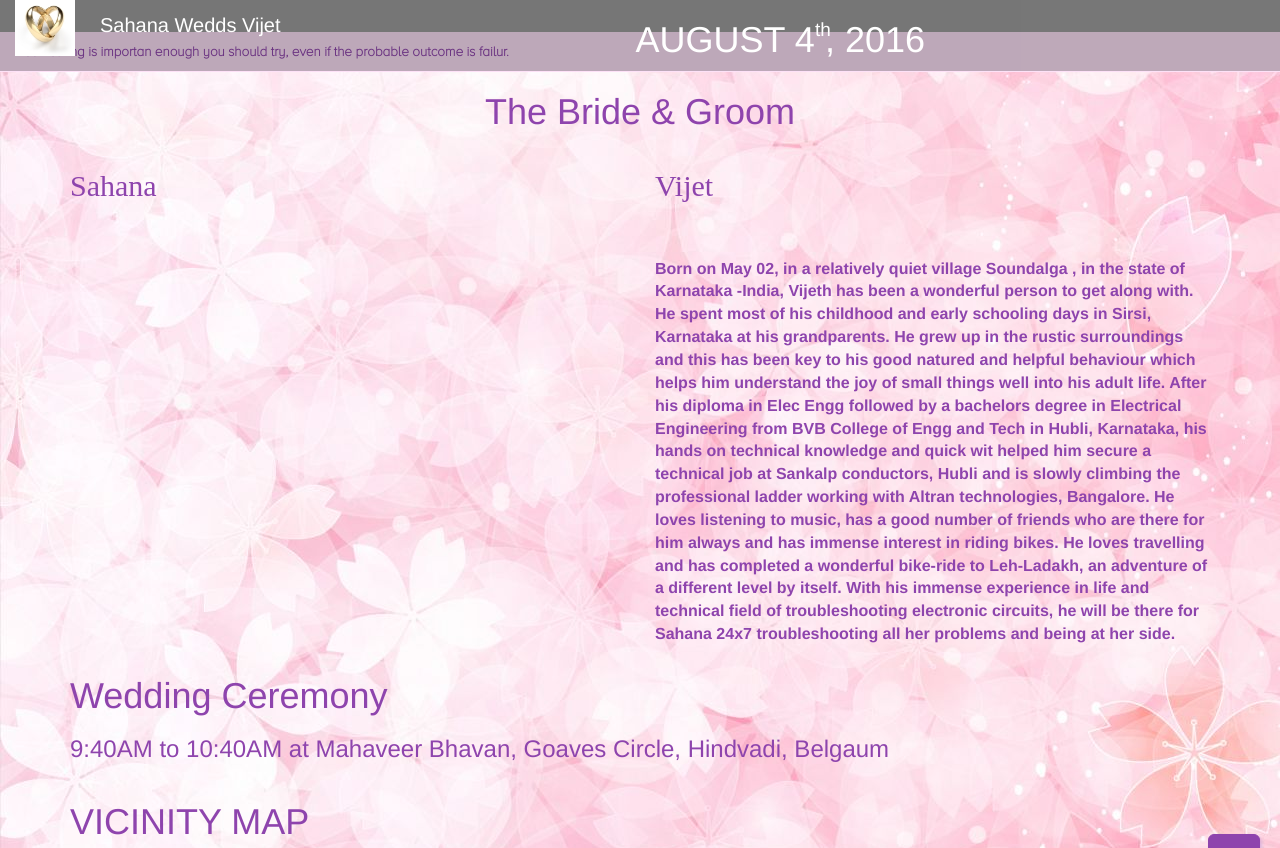
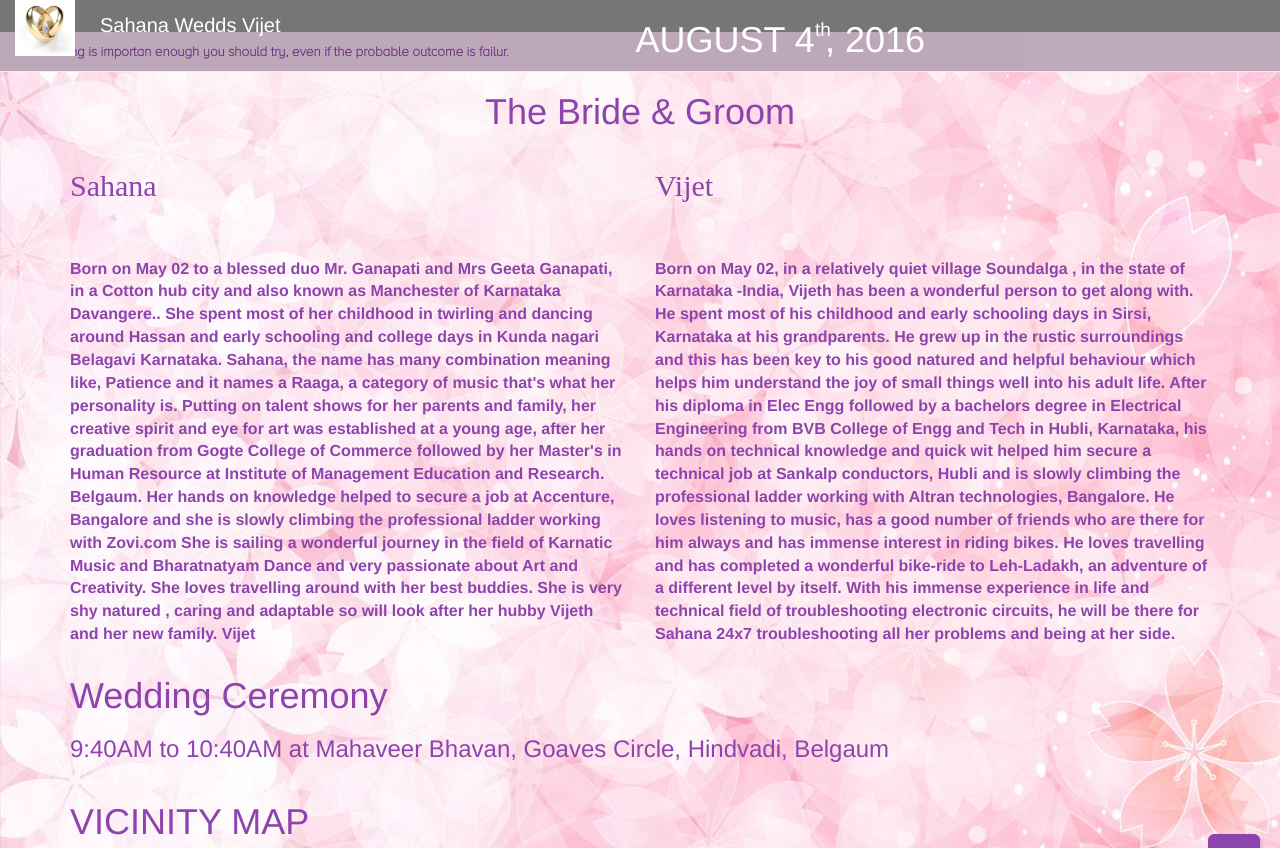
Before and after one commit to sahana-wedds-vijet/sahana-wedds-vijet.github.io, a Jekyll site: the page built from index.html, in a window 1280 px wide and 900 px high, scrolled down 692 px, cut to the strip 0-848 px from the top of the window. Built offline with Jekyll 4.4.1, drawn with Linux system fonts in a browser that asks for light colours; some web fonts are replaced.

Commit message:
Update featured.html
sahaana

```diff
--- a/_includes/featured.html
+++ b/_includes/featured.html
@@ -10,6 +10,13 @@
 				<div class='col-sm-6'>
 					<h2>Sahana</h2>
 					<p>
+						Born on May 02 to a blessed duo Mr. Ganapati and Mrs Geeta Ganapati,  in a Cotton hub city and also known as Manchester of Karnataka Davangere.. She spent most of her childhood in twirling and dancing around Hassan and early schooling and college days in Kunda nagari Belagavi Karnataka.
+Sahana, the name has many combination meaning like, Patience and it names  a Raaga, a category of music that's what her personality is. Putting on talent shows for her parents and family, her creative spirit and eye for art was established at a young age, after her graduation from Gogte College of Commerce followed by her Master's in Human Resource at Institute of Management Education and Research. Belgaum.
+
+Her hands on knowledge helped to secure a job at Accenture, Bangalore and she is slowly climbing the professional ladder working with Zovi.com
+
+She is sailing a wonderful journey in the field of Karnatic Music and Bharatnatyam Dance and very passionate about Art and Creativity. She loves travelling around with her best buddies. She is very shy natured , caring and adaptable so will look after her hubby Vijeth and her new family.
+Vijet
 					</p>
 				</div>
 				<div class='col-sm-6'>
```
